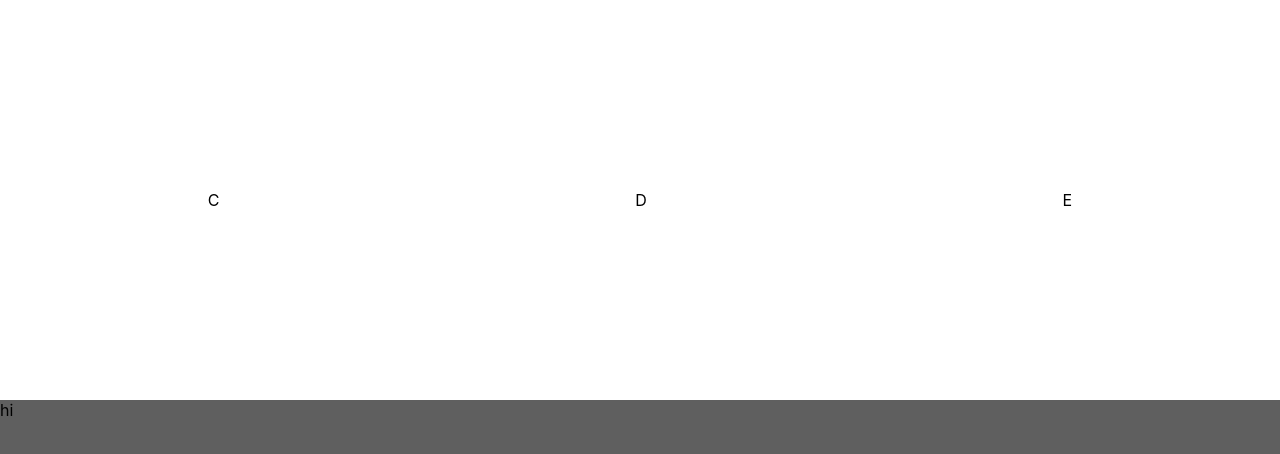
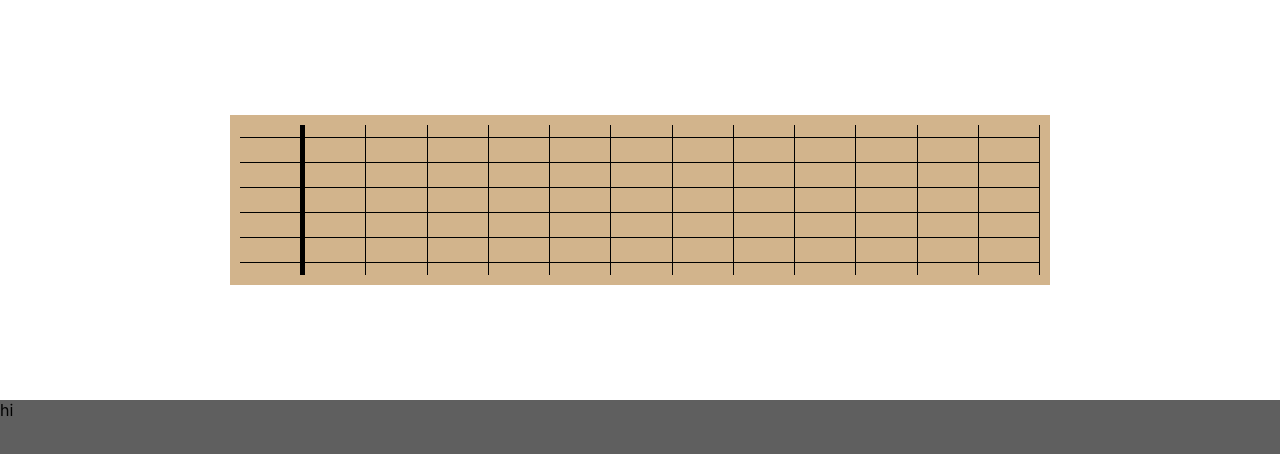
Before and after one commit to mathycoder/music-app, a React (Create React App) app: page / in a window 1280 px wide. Shown: the top 454 px of the page. Built offline with nearby package versions, Linux system fonts and the light colour scheme.

Commit message:
initial rendering of fretbord

```diff
--- a/package.json
+++ b/package.json
@@ -8,6 +8,7 @@
     "@testing-library/user-event": "^7.1.2",
     "react": "^16.13.1",
     "react-dom": "^16.13.1",
+    "react-fretboard": "0.0.12",
     "react-scripts": "3.4.1",
     "styled-components": "^5.1.0",
     "tone": "^13.8.25"
--- /dev/null
+++ b/src/components/Fretboard.js
@@ -0,0 +1,18 @@
+import React from 'react'
+import './css/fretboard.css'
+
+const Fretboard = () => {
+  return (
+    <div className="fretboard-wrapper">
+      {[1,2,3,4,5,6].map(stringNum => (
+        <div className="string">
+          {[0,1,2,3,4,5,6,7,8,9,10,11,12].map(fretNum => (
+            <div className={`fret ${fretNum === 0 ? 'base' : null}`}></div>
+          ))}
+        </div>
+      ))}
+    </div>
+  )
+}
+
+export default Fretboard
--- /dev/null
+++ b/src/components/css/fretboard.css
@@ -0,0 +1,36 @@
+.fretboard-wrapper {
+  display: flex;
+  flex: 1;
+  padding: 10px;
+  flex-direction: column;
+  max-width: 800px;
+  background-color: tan;
+  height: 150px;
+}
+
+.string {
+  flex: 1;
+  display: flex;
+  width: 100%;
+  position: relative;
+}
+
+.string:before {
+  content: '';
+  position: absolute;
+  width: 100%;
+  height: 1px;
+  background-color: black;
+  z-index: 1;
+  align-self: center;
+}
+
+.fret {
+  display: flex;
+  flex: 1;
+  border-right: 1px solid black;
+}
+
+.fret.base {
+  border-right: 5px solid black;
+}
--- a/src/containers/DemoContainer.js
+++ b/src/containers/DemoContainer.js
@@ -1,14 +1,24 @@
 import React from 'react'
-import './css/demo-styles.css'
+import Fretboard from '../components/Fretboard'
+import * as Tone from 'tone'
 
 const DemoContainer = () => {
+  const synth = new Tone.Synth().toMaster();
+
   return (
-    <div className="demo-wrapper">
-      <div className="note">C</div>
-      <div className="note">D</div>
-      <div className="note">E</div>
+    <div style={styles.demoWrapper}>
+      <Fretboard />
     </div>
   )
 }
 
+const styles = {
+  demoWrapper: {
+    flex: 1,
+    display: 'flex',
+    justifyContent: 'space-around',
+    alignItems: 'center'
+  }
+}
+
 export default DemoContainer
--- a/src/containers/css/demo-styles.css
+++ /dev/null
@@ -1,7 +0,0 @@
-.demo-wrapper {
-  flex: 1;
-  display: flex;
-  justify-content: space-around;
-  align-items: center;
-
-}
```
Also changed, not shown: 1 other file (tests, documents, lock files or other folders).
